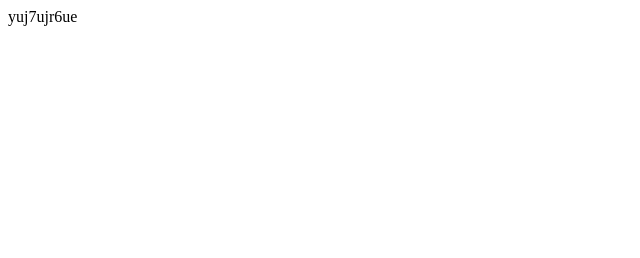
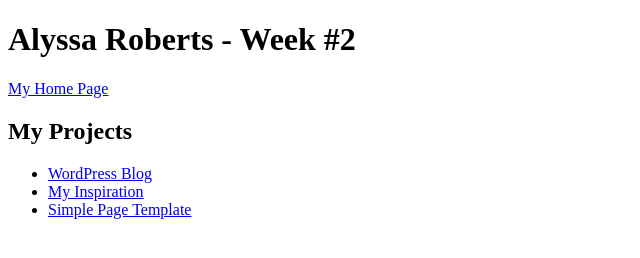
Before and after one commit to robe4896/BACS-200, a plain HTML site: page bacs200/02/index.html in a window 1280 px wide. Shown: the whole page, without its empty margins (0-640 px from the left). Drawn offline with Linux system fonts and the light colour scheme.

Commit message:
Update index.html

```diff
--- a/bacs200/02/index.html
+++ b/bacs200/02/index.html
@@ -1 +1,36 @@
-yuj7ujr6ue
+
+<!DOCTYPE html>
+<html lang="en">
+
+<head>
+    <meta charset="UTF-8">
+    <title>BACS 200 - Week #2</title>
+</head>
+
+<body>
+    <h1>Alyssa Roberts - Week #2</h1>
+
+    <p>
+        <a href="..">
+            My Home Page
+        </a>
+    </p>
+
+    <h2>My Projects</h2>
+    <ul>
+        <li>
+            <a href="/">
+                WordPress Blog
+            </a>
+        </li>
+        <li>
+            <a href="inspire.html">My Inspiration</a>
+        </li>
+        <li>
+            <a href="template.html">Simple Page Template</a>
+        </li>
+    </ul>
+
+</body>
+
+</html>
```
